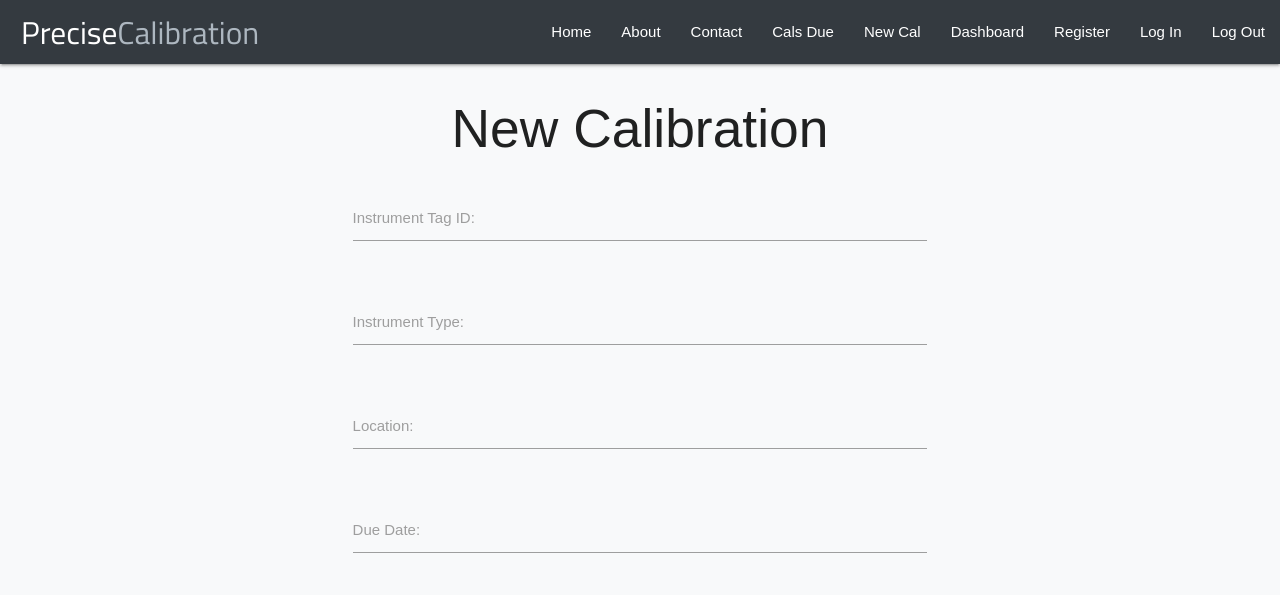
After one commit to shaneoh10/ms3-precise-calibration, a Flask app: page /new_cal in a window 1280 px wide. The commit adds this page. Shown: the top 595 px of the page. Run offline with Flask 2, Linux system fonts and the light colour scheme; some libraries are stand-ins or nearby versions; some web fonts are replaced.

Commit message:
feat: Add form template for new calibration

```diff
--- a/app.py
+++ b/app.py
@@ -28,6 +28,11 @@ def get_cals_due():
     return render_template("cals-due.html", cals_due=cals_due)
 
 
+@app.route("/new_cal")
+def new_cal():
+    return render_template("new-cal.html")
+
+
 if __name__ == "__main__":
     app.run(host=os.environ.get("IP"),
             port=int(os.environ.get("PORT")),
--- a/static/js/script.js
+++ b/static/js/script.js
@@ -1,4 +1,12 @@
   $(document).ready(function () {
       $('.sidenav').sidenav();
       $('.collapsible').collapsible();
+      $('.datepicker').datepicker({
+          format: "dd mmmm yyyy",
+          yearRange: 2,
+          showClearBtn: true,
+          i18n: {
+              done: "Select"
+          }
+      });
   });
--- a/templates/base.html
+++ b/templates/base.html
@@ -36,7 +36,7 @@
                     <li><a href="#about">About</a></li>
                     <li><a href="#contact">Contact</a></li>
                     <li><a href="{{ url_for('get_cals_due') }}">Cals Due</a></li>
-                    <li><a href="#">New Cal</a></li>
+                    <li><a href="{{ url_for('new_cal') }}">New Cal</a></li>
                     <li><a href="#">Dashboard</a></li>
                     <li><a href="#">Register</a></li>
                     <li><a href="#">Log In</a></li>
@@ -54,7 +54,7 @@
             <li><a href="#about">About</a></li>
             <li><a href="#contact">Contact</a></li>
             <li><a href="{{ url_for('get_cals_due') }}">Cals Due</a></li>
-            <li><a href="#">New Cal</a></li>
+            <li><a href="{{ url_for('new_cal') }}">New Cal</a></li>
             <li><a href="#">Dashboard</a></li>
             <li><a href="#">Register</a></li>
             <li><a href="#">Log In</a></li>
--- a/templates/cals-due.html
+++ b/templates/cals-due.html
@@ -1,7 +1,9 @@
 {% extends 'base.html' %}
 {% block content %}
+
+    <h2 class="center">Calibrations Due</h2>
+
     <div class="container">
-
         <ul class="collapsible popout">
             {% for cal_due in cals_due %}
             <li>
@@ -15,7 +17,6 @@
             </li>
             {% endfor %}
         </ul>
-
     </div>
 
 {% endblock %}
--- /dev/null
+++ b/templates/new-cal.html
@@ -0,0 +1,36 @@
+{% extends 'base.html' %}
+{% block content %}
+
+<h2 class="center">New Calibration</h2>
+<div class="container">
+    <div class="row">
+        <form class="col s12 m8 offset-m2">
+            <div class="row">
+                <div class="input-field col s12">
+                    <input id="tag_id" type="text" name="tag_id" class="validate">
+                    <label for="tag_id">Instrument Tag ID:</label>
+                </div>
+            </div>
+            <div class="row">
+                <div class="input-field col s12">
+                    <input id="type" type="text" name="type" class="validate">
+                    <label for="type">Instrument Type:</label>
+                </div>
+            </div>
+            <div class="row">
+                <div class="input-field col s12">
+                    <input id="location" type="text" name="location" class="validate">
+                    <label for="location">Location:</label>
+                </div>
+            </div>
+            <div class="row">
+                <div class="input-field col s12">
+                    <input id="date" type="text" name="date" class="datepicker validate">
+                    <label for="date">Due Date:</label>
+                </div>
+            </div>
+        </form>
+    </div>
+</div>
+
+{% endblock %}
```
